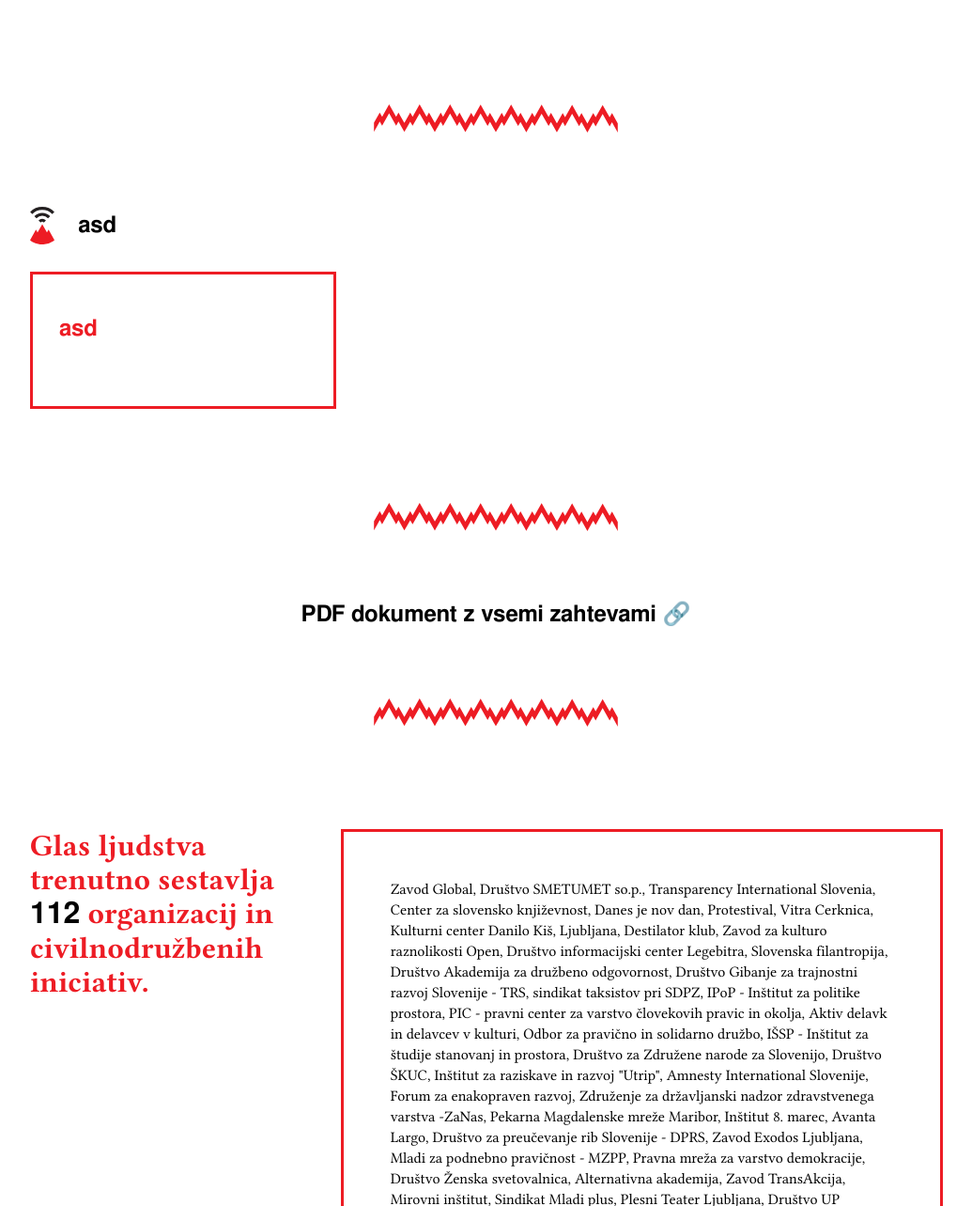
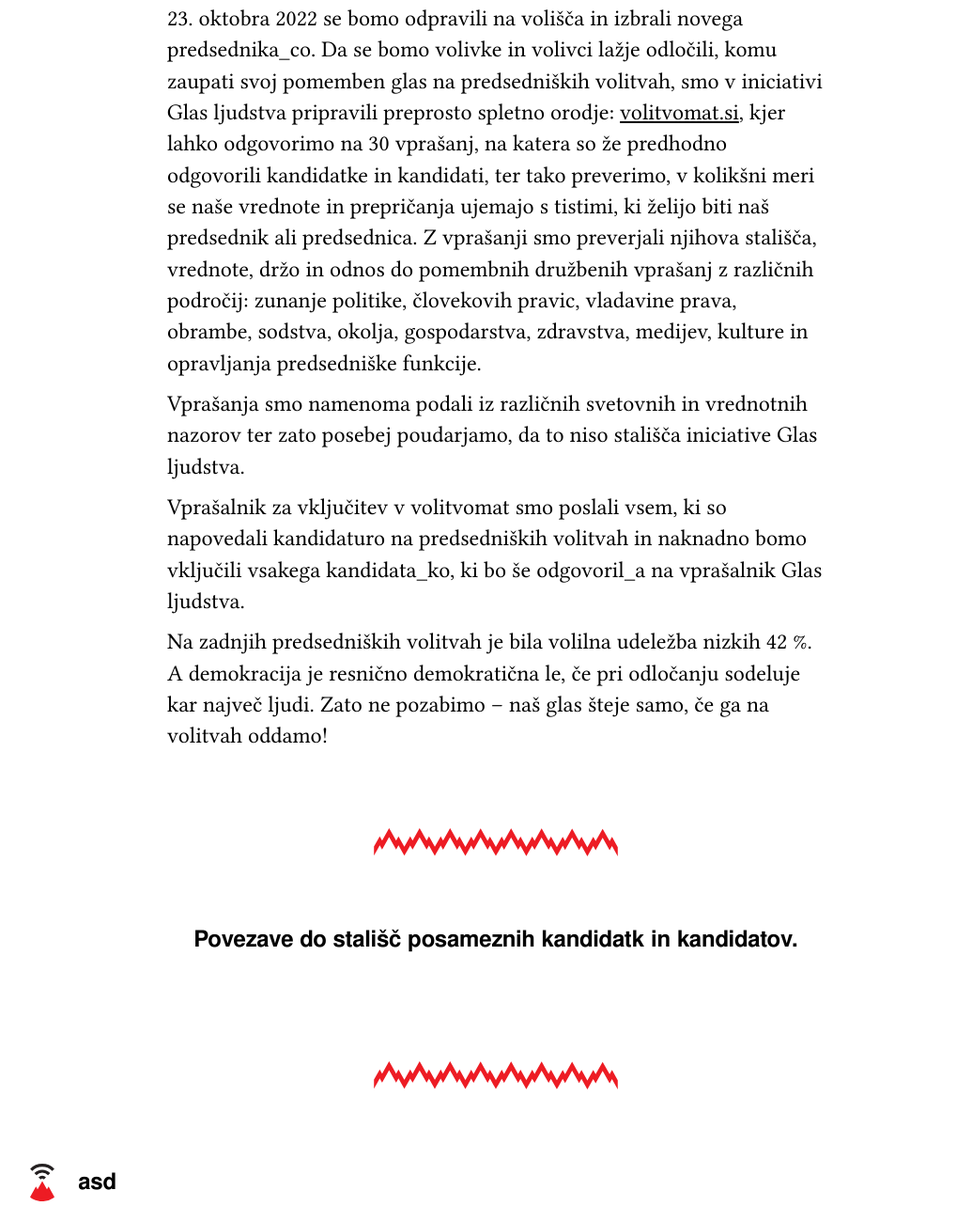
Before and after one commit to danesjenovdan/glas-ljudstva.si, a Django app: page /drzavnozborske-volitve-2022/ in a window 1280 px wide. Shown: the part 926-2209 px from the top of the page at 94% size, without its empty margins (112-1147 px from the left). Run offline with Django 3.2, Linux system fonts and the light colour scheme; data comes from the database, SQL or seed files in the repository; data that the repository does not hold is empty.

Commit message:
ch ch ch ch changes

```diff
--- a/glasljudstva/templates/zahteve/frame.html
+++ b/glasljudstva/templates/zahteve/frame.html
@@ -69,7 +69,7 @@
                 </div>
                 <div class="col menu">
                     <div>
-                        <a href="/pogosta-vprasanja" class="faq">Pogosta vprašanja</a>
+                        <!-- <a href="/pogosta-vprasanja" class="faq">Pogosta vprašanja</a> -->
                         <!-- <a href="https://www.facebook.com/events/560188295207608" target="_blank" class="democracy-festival">Potujoči festival demokracije - termini in lokacije</a> -->
                     </div>
                     <div class="social-media">
@@ -101,11 +101,11 @@
                 </p>
             </div>
         </div>
-        <div class="row">
+        <!-- <div class="row">
             <div class="col">
                 <p style="text-align: center;">Posamezne zahteve iniciative Glas ljudstva so bile izoblikovane na podlagi posvetovanj mnogih sodelujočih. Zato ni nujno, da imajo prav vse sodelujoče organizacije izoblikovana stališča glede vseh predstavljenih zahtev.</p>
             </div>
-        </div>
+        </div> -->
         <div class="row">
             <div class="col">
                 <div class="card join">
--- a/glasljudstva/templates/zahteve/landing.html
+++ b/glasljudstva/templates/zahteve/landing.html
@@ -26,15 +26,15 @@
         border: none;
     }
 </style>
-<!-- <div class="row">
+<div class="row">
     <div class="col">
         <div class="video-container">
-            <iframe src="https://www.youtube.com/embed/XNwoiDBG8R8?rel=0&modestbranding=1&autoplay=true"
+            <iframe src="https://www.youtube.com/embed/8DqxWaoHnt4?rel=0&modestbranding=1&autoplay=true"
                 allow="accelerometer; autoplay; encrypted-media; gyroscope; picture-in-picture"
                 allowfullscreen="allowfullscreen"></iframe>
         </div>
     </div>
-</div> -->
+</div>
 <!-- <div class="divider"></div> -->
 <!-- <div class="row">
     <div class="col">
@@ -60,7 +60,7 @@
     <h2 style="text-align: center;"><a href="https://volitvomat.si/">🔗 Preizkusi Volitvomat – voli vsebino, ne obrazov! 🔗</a></h2>
 </div>
 <div class="divider"></div> -->
-<div class="row">
+<!-- <div class="row">
     <div class="col">
         <p class="intro-text">V iniciativi Glas ljudstva smo veseli, da se je 24. aprila na volišča odpravilo tako
             veliko število ljudi, ki jim je mar za prihodnost Slovenije ter za družbeno, okoljsko, politično in
@@ -74,13 +74,42 @@
             ogledaš spodaj, bomo novi vladi gledali pod prste in poskušali z njo tudi aktivno sodelovati ter tako
             zagotoviti, da bodo politiki in političarke v tem mandatu držali svojo besedo.</p>
     </div>
+</div> -->
+<div class="row">
+    <div class="col">
+        <p class="intro-text">23. oktobra 2022 se bomo odpravili na volišča in izbrali novega predsednika_co. Da se bomo
+            volivke in volivci lažje odločili, komu zaupati svoj pomemben glas na predsedniških volitvah, smo v
+            iniciativi Glas ljudstva pripravili preprosto spletno orodje: <a href="https://volitvomat.si/"
+                target="_blank">volitvomat.si</a>, kjer lahko odgovorimo na 30
+            vprašanj, na katera so že predhodno odgovorili
+            kandidatke in kandidati, ter tako preverimo, v kolikšni meri se naše vrednote in prepričanja ujemajo s
+            tistimi, ki želijo biti naš predsednik ali predsednica. Z vprašanji smo preverjali njihova stališča,
+            vrednote, držo in odnos do pomembnih družbenih vprašanj z različnih področij: zunanje politike, človekovih
+            pravic, vladavine prava, obrambe, sodstva, okolja, gospodarstva, zdravstva, medijev, kulture in opravljanja
+            predsedniške funkcije.
+        </p>
+
+        <p class="intro-text">Vprašanja smo namenoma podali iz različnih svetovnih in vrednotnih nazorov ter zato
+            posebej poudarjamo, da to niso stališča iniciative Glas ljudstva.
+        </p>
+
+        <p class="intro-text">Vprašalnik za vključitev v volitvomat smo poslali vsem, ki so napovedali kandidaturo na
+            predsedniških volitvah in naknadno bomo vključili vsakega kandidata_ko, ki bo še odgovoril_a na vprašalnik
+            Glas ljudstva.
+        </p>
+
+        <p class="intro-text">Na zadnjih predsedniških volitvah je bila volilna udeležba nizkih 42 %. A demokracija je
+            resnično demokratična le, če pri odločanju sodeluje kar največ ljudi. Zato ne pozabimo – naš glas šteje
+            samo, če ga na volitvah oddamo!
+        </p>
+    </div>
 </div>
 <div class="divider"></div>
 <!-- <div class="working-group-header">
     <img class="logo" src="{% static 'svg/logo-glasljudstva.svg' %}">
         <h1>Povezave do obljub individualnih strank</h1>
 </div> -->
-<h2 style="text-align: center; margin-bottom: 40px;">Povezave do obljub posameznih strank</h2>
+<h2 style="text-align: center; margin-bottom: 40px;">Povezave do stališč posameznih kandidatk in kandidatov.</h2>
 <div class="demand-agree">
     {% for party in parties %}
     <div class="party" style="margin-bottom: 20px;">
@@ -257,7 +286,7 @@
                 in culpa qui officia deserunt mollit anim id est laborum.</p> -->
     </div>
 </div>
-<div class="divider"></div>
+<!-- <div class="divider"></div> -->
 <style>
     #pdf {
         text-decoration: none;
@@ -271,10 +300,10 @@
     <h2 style="text-align: center;">Odzive strank SAB, LMŠ in LDS pričakujemo v kratkem. Objavljeni bodo takoj,
         ko jih oddajo.</h2>
 </div> -->
-<div class="sub-header">
+<!-- <div class="sub-header">
     <h2 style="text-align: center;"><a id="pdf"
             href="https://drive.google.com/file/d/1KsV7T2rDazcRKhnTEQoE8QcDzoGzO0vz/view" target="_blank">PDF dokument z
             vsemi zahtevami 🔗</a></h2>
-</div>
+</div> -->
 <div class="divider"></div>
 {% endblock %}
--- a/glasljudstva/templates/zahteve/zahteva.html
+++ b/glasljudstva/templates/zahteve/zahteva.html
@@ -11,9 +11,11 @@
     </div>
     <div class="row">
         <div class="col">
+            {% if demand.description %}
             <p class="demand-description">
                 {{ demand.description }}
             </p>
+            {% endif %}
             {% if demand.priority_demand %}
             <p class="demand-description"><strong>Ta zahteva mora biti izpolnjena v roku enega leta od nastopa mandata.</strong></p>
             {% endif %}
@@ -29,7 +31,7 @@
     {% if demand.partys_which_agree %}
     <div class="support-header">
         <img src="{% static 'svg/podpira.svg' %}">
-        <h2>OBLJUBLJAJO:</h2>
+        <h2>SE STRINJAJO:</h2>
     </div>
     <div class="demand-agree">
         {% for party in demand.partys_which_agree %}
@@ -55,7 +57,7 @@
     {% if demand.partys_which_dont_agree %}
         <div class="support-header">
             <img src="{% static 'svg/ne-podpira.svg' %}">
-            <h2>NE OBLJUBLJAJO:</h2>
+            <h2>SE NE STRINJAJO:</h2>
         </div>
         {% for answer in demand.answers_which_dont_agree %}
         <div class="demand-dont-agree">
--- a/glasljudstva/zahteve/urls.py
+++ b/glasljudstva/zahteve/urls.py
@@ -15,6 +15,7 @@ from zahteve.views import (
     party_finish,
     party_save,
     party_summary,
+    open_party_summary,
     Volitvomat
 )
 
@@ -49,6 +50,7 @@ urlpatterns = [
     path('<slug:election_slug>/stranke/oddaja/', party_finish),
     path('<slug:election_slug>/stranke/oddaj/', party_save),
     path('<slug:election_slug>/stranke/povzetek/', party_summary),
+    path('<slug:election_slug>/stranke/povzetek/<int:party_id>/', open_party_summary),
     # then for individual candidates
     path('<slug:election_slug>/kandidati_ke/', party),
     path('<slug:election_slug>/kandidati_ke/<int:category_id>/', PartyDemand.as_view()),
--- a/glasljudstva/zahteve/views.py
+++ b/glasljudstva/zahteve/views.py
@@ -42,7 +42,8 @@ def landing(request, election_slug=None):
     question_form_thankyou = False
 
     if election_slug is None:
-        election = Election.objects.first()
+        # election = Election.objects.first()
+        election = Election.objects.get(slug='predsedniske-2022')
     else:
         election = Election.objects.get(slug=election_slug)
 
@@ -126,7 +127,7 @@ def demands_party(request, party_id):
         return HttpResponseNotFound()
 
     # TODO: primer, ko ni work groupov
-    work_groups = WorkGroup.objects.all().order_by("?")
+    work_groups = WorkGroup.objects.filter(election=party.election).order_by("?")
 
     return render(
         request,
@@ -423,6 +424,39 @@ def party_summary(request, election_slug=None):
         context={"answers_by_workgroup": answers_by_workgroup},
     )
 
+def open_party_summary(request, election_slug=None, party_id=None):
+
+    # if user is not a party, restrict access
+    try:
+        party = Party.objects.get(id=party_id)
+    except:
+        raise PermissionDenied
+    # ---------------------------------------
+
+    if election_slug is None:
+        election = Election.objects.first()
+    else:
+        election = Election.objects.get(slug=election_slug)
+
+    # party = Party.objects.get(user=request.user)
+
+    categories = WorkGroup.objects.filter(election=election).order_by("id")
+
+    answers_by_workgroup = []
+
+    party_answers = DemandAnswer.objects.filter(party=party)
+
+    for category in categories:
+        demands = Demand.objects.filter(workgroup=category)
+        answers = party_answers.filter(demand__in=demands)
+        answers_by_workgroup.append({"workgroup": category.name, "answers": answers})
+
+    return render(
+        request,
+        "stranke/open_povzetek.html",
+        context={"answers_by_workgroup": answers_by_workgroup, "party": party},
+    )
+
 
 def verify_email(request, token):
     verification = get_object_or_404(EmailVerification, verification_key=token)
@@ -506,10 +540,17 @@ class Volitvomat(APIView):
         parties = Party.objects.filter(election=election, finished_quiz=True)
 
         # TODO treba je odmaknit ta + [128], ker ne pride v poštev pri ostalih volitvah, plus ni nujno 40 vprašanj
+        # to spodaj zakomentirano je koda, ki priskrbi najbolj
+        # kontroverzne zahteve in se ne uporablja več
+        # uporabljala se je za državnozborske volitve 2022
+        # demands = Demand.objects.filter(
+        #     id__in=list(calculate_most_controversial_demands(election.id, 40).keys())
+        #     + [128]
+        # ).order_by("?")
+        # spodnji nadomešča zgornji snipper
         demands = Demand.objects.filter(
-            id__in=list(calculate_most_controversial_demands(election.id, 40).keys())
-            + [128]
-        ).order_by("?")
+            election=election
+        )
 
         questions = {
             question.id: {
```
Also changed, not shown: glasljudstva/export.py (+29 -3 lines), glasljudstva/templates/stranke/open_povzetek.html (added, +29 -0 lines), 3 other files.
